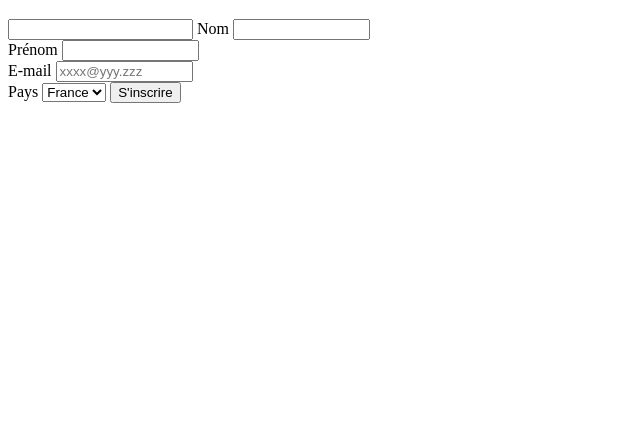
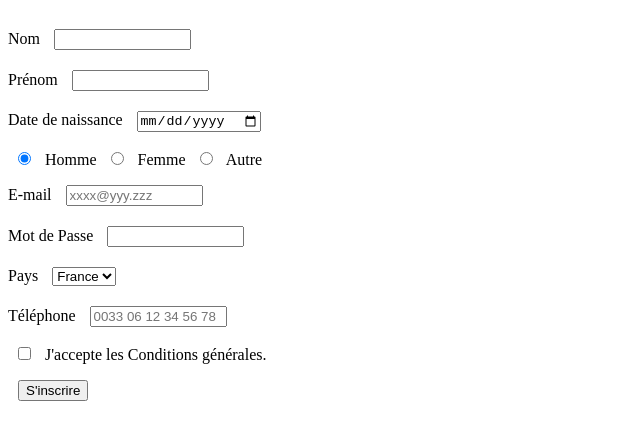
Before and after one commit to Ansephiroth/PRF6, a plain HTML site: page first_form.html in a window 1280 px wide. Shown: the part 61-500 px from the top of the page, without its empty margins (0-640 px from the left). Drawn offline with Linux system fonts and the light colour scheme.

Commit message:
Form HTML done

```diff
--- a/first_form.html
+++ b/first_form.html
@@ -10,26 +10,42 @@
 
 <body>
     <h1>. Registration Form .</h1>
-    <input action="/html/retourform.html" method="get">
+    <form action="/html/retourform.html" method="get">
         <label for="Nom">Nom</label>
-    <input type="text" id="Name" name="name" required minlength="3" maxlength="12" size="14">
+        <input type="text" id="Name" name="name" required minlength="3" maxlength="12" size="14" style="margin:10px;">
         <br>
         <label for="Prénom">Prénom</label>
-    <input type="text" id="name" name="Prénom" required minlength="3" maxlength="12" size="14">
+        <input type="text" id="name" name="Prénom" required minlength="3" maxlength="12" size="14" style="margin:10px;">
+        <br>
+        <label for="dob">Date de naissance</label>
+        <input type="date" id="dob" name="dob" required minlength="3" maxlength="12" size="14" style="margin:10px;">
+        <br>
+        <input type="radio" id="genre1" name="genre" style="margin:10px;" checked>
+        <label for="genre1">Homme</label>
+        <input type="radio" id="genre2" name="genre" style="margin:10px;">
+        <label for="genre2">Femme</label>
+        <input type="radio" id="genre3" name="genre" style="margin:10px;">
+        <label for="genre3">Autre</label>
         <br>
         <label for="Email">E-mail</label>
-    <input type="text" id="email" name="email" required placeholder="xxxx@yyy.zzz" minlength="3" maxlength="12"
-        size="14">
+        <input type="text" id="email" name="email" required placeholder="xxxx@yyy.zzz" minlength="3" maxlength="12" size="14" style="margin:10px;">
+        <br>
+        <label for="password">Mot de Passe</label>
+        <input type="password" id="password" name="password" required minlength="3" maxlength="12" size="14" style="margin:10px;">
         <br>
         <label for="Pays">Pays</label>
-    <select name="Pays" id="Pays">
-
+        <select name="Pays" id="Pays" style="margin:10px;">
             <option value="fr">France</option>
             <option value="other">Autre</option>
-
         </select>
-
-    <input type="submit" value="S'inscrire">
+        <br>
+        <label for="Tel">Téléphone</label>
+        <input type="tel" id="Tel" name="Tel" required placeholder="0033 06 12 34 56 78" minlength="3" maxlength="12" size="14" style="margin:10px;">
+        <br>
+        <input type="checkbox" id="conditions" name="conditions" required style="margin:10px;">
+        <label for="conditions">J'accepte les Conditions générales.</label>
+        <br>
+        <input type="submit" value="S'inscrire" style="margin:10px;">
     </form>
 </body>
 
```
Lines whose indentation alone changed are shown as unchanged.
